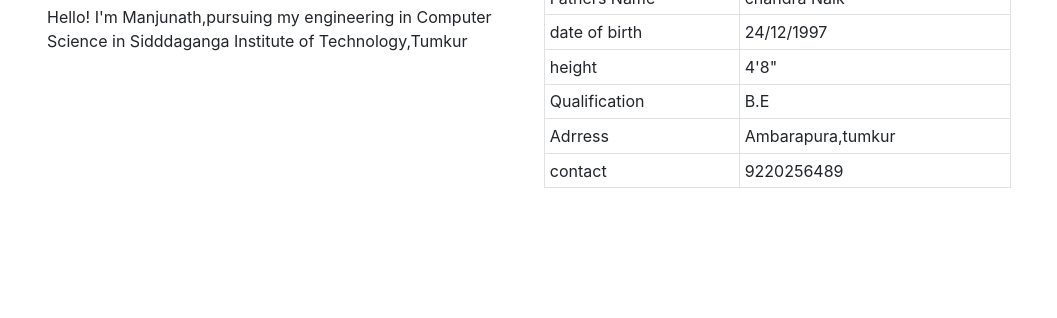
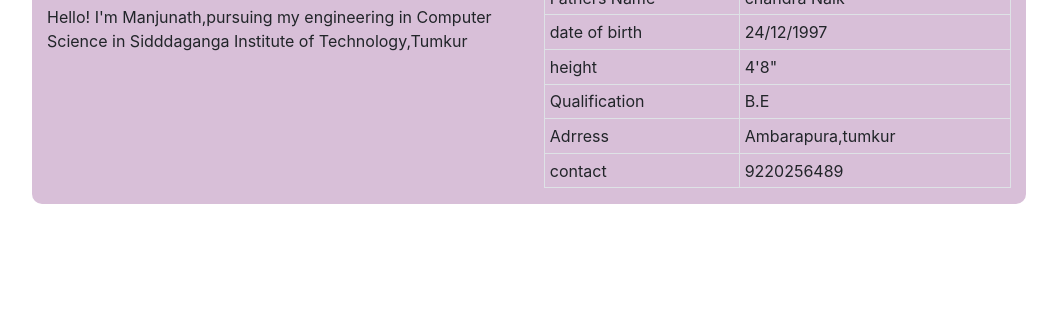
Before and after one commit to manja1997/agResume, a plain HTML site: page index.html in a window 1280 px wide. Shown: the part 482-800 px from the top of the page, without its empty margins (111-1168 px from the left). Drawn offline with nearby package versions, Linux system fonts and the light colour scheme.

Commit message:
Update index.html

```diff
--- a/index.html
+++ b/index.html
@@ -42,7 +42,7 @@
                     </div>
                 </div>
             </div>
-            <div class="row" style="border-bottom-left-radius: 10px;border-bottom-right-radius: 10px;background-color:white;">
+            <div class="row" style="border-bottom-left-radius: 10px;border-bottom-right-radius: 10px;background-color:thistle;">
                 <div class="col-lg-6" style="margin-top: 45px;padding-top: 40px">
                     <h3 style="color: black">About Me</h3>
                     <p>Hello! I'm Manjunath,pursuing my engineering in Computer Science in Sidddaganga Institute of Technology,Tumkur</p>
```
